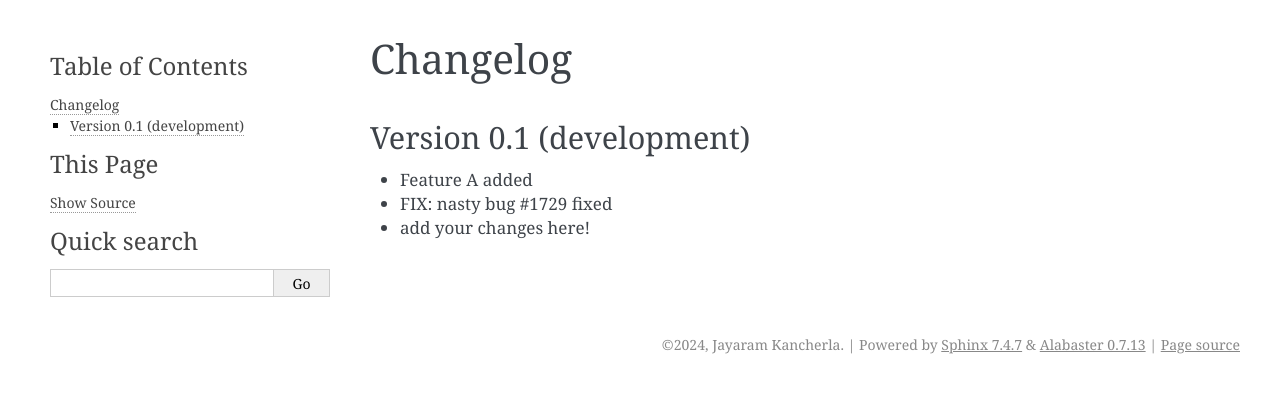
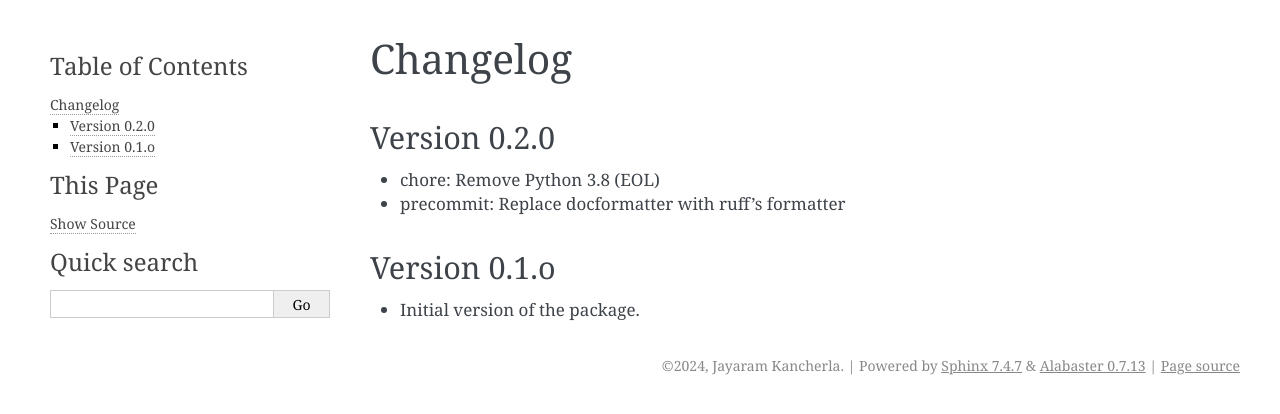
Before and after one commit to BiocPy/TileDBArray, a Sphinx documentation site: the page built from docs/changelog.md, in a window 1280 px wide. Shown: the top 414 px of the page. Built offline with Sphinx 7.4.7, drawn with Linux system fonts in a browser that asks for light colours.

Commit message:
chore: remove Python 3.8 support

```diff
--- a/CHANGELOG.md
+++ b/CHANGELOG.md
@@ -1,7 +1,10 @@
 # Changelog
 
-## Version 0.1 (development)
+## Version 0.2.0
 
-- Feature A added
-- FIX: nasty bug #1729 fixed
-- add your changes here!
+- chore: Remove Python 3.8 (EOL)
+- precommit: Replace docformatter with ruff's formatter
+
+## Version 0.1.o
+
+- Initial version of the package.
--- a/docs/conf.py
+++ b/docs/conf.py
@@ -72,6 +72,7 @@ extensions = [
     "sphinx.ext.ifconfig",
     "sphinx.ext.mathjax",
     "sphinx.ext.napoleon",
+    "sphinx_autodoc_typehints",
 ]
 
 # Add any paths that contain templates here, relative to this directory.
@@ -166,6 +167,14 @@ pygments_style = "sphinx"
 # If this is True, todo emits a warning for each TODO entries. The default is False.
 todo_emit_warnings = True
 
+autodoc_default_options = {
+      'special-members': True,
+      'undoc-members': False,
+      'exclude-members': '__weakref__, __dict__, __str__, __module__, __init__'
+  }
+
+autosummary_generate = True
+autosummary_imported_members = True
 
 # -- Options for HTML output -------------------------------------------------
 
--- a/docs/requirements.txt
+++ b/docs/requirements.txt
@@ -4,3 +4,4 @@
 # sphinx_rtd_theme
 myst-parser[linkify]
 sphinx>=3.2.1
+sphinx-autodoc-typehints
--- a/setup.cfg
+++ b/setup.cfg
@@ -41,7 +41,7 @@ package_dir =
     =src
 
 # Require a min/specific Python version (comma-separated conditions)
-python_requires = >=3.8
+python_requires = >=3.9
 
 # Add here dependencies of your project (line-separated), e.g. requests>=2.2,<3.0.
 # Version specifiers like >=2.2,<3.0 avoid problems due to API changes in
```
Also changed, not shown: .pre-commit-config.yaml, 2 other files.
